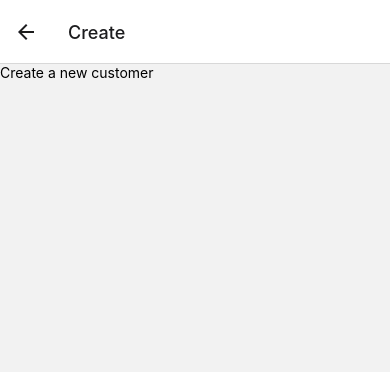
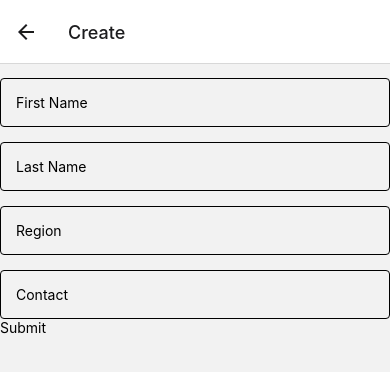
Before and after one commit to DonatellaC/customer-relationship-management, a React Native app: screen /Create in a window 390 px wide. Shown: the top 372 px of the page. Built offline with nearby package versions, Linux system fonts and the light colour scheme.

Commit message:
feat: added form structure

```diff
--- /dev/null
+++ b/src/components/Form/Form.js
@@ -0,0 +1,82 @@
+import React from "react";
+import {
+  StyleSheet,
+  View,
+  Text,
+  TextInput,
+  TouchableOpacity,
+} from "react-native";
+import { useUpdateFields } from "../../features/hooks.js";
+import formStyles from "./styles";
+
+const Form = ({ disabled = false, onSubmit }) => {
+  const styles = StyleSheet.create(formStyles());
+  const { fields, setFormField } = useUpdateFields();
+
+  const { firstName, lastName, region, contact } = fields;
+
+  return (
+    <View style={styles.container}>
+      <TextInput
+        key={"firstName"}
+        placeholder="First Name"
+        value={firstName}
+        style={{
+          borderWidth: 1,
+          borderColor: "black",
+          borderRadius: 4,
+          padding: 15,
+        }}
+        onChangeText={(v) => setFormField("firstName", v)}
+      />
+
+      <View style={{ height: 15, width: "100%" }}></View>
+
+      <TextInput
+        key={"lastName"}
+        placeholder="Last Name"
+        value={lastName}
+        style={{
+          borderWidth: 1,
+          borderColor: "black",
+          borderRadius: 4,
+          padding: 15,
+        }}
+        onChangeText={(v) => setFormField("lastName", v)}
+      />
+      <View style={{ height: 15, width: "100%" }}></View>
+
+      <TextInput
+        key={"region"}
+        placeholder="Region"
+        value={region}
+        style={{
+          borderWidth: 1,
+          borderColor: "black",
+          borderRadius: 4,
+          padding: 15,
+        }}
+        onChangeText={(v) => setFormField("region", v)}
+      />
+      <View style={{ height: 15, width: "100%" }}></View>
+      <TextInput
+        key={"contact"}
+        placeholder="Contact"
+        value={contact}
+        style={{
+          borderWidth: 1,
+          borderColor: "black",
+          borderRadius: 4,
+          padding: 15,
+        }}
+        onChangeText={(v) => setFormField("contact", v)}
+      />
+
+      <TouchableOpacity onPress={onSubmit}>
+        <Text>Submit</Text>
+      </TouchableOpacity>
+    </View>
+  );
+};
+
+export default Form;
--- /dev/null
+++ b/src/components/Form/styles.js
@@ -0,0 +1,13 @@
+import { StyleSheet } from "react-native";
+
+const stylesFn = () => {
+  return StyleSheet.create({
+    container: {
+      backgrounColor: "#ddd",
+      color: "red",
+      paddingTop: 14,
+    },
+  });
+};
+
+export default stylesFn;
--- /dev/null
+++ b/src/features/CreateNewCustomer/index.js
@@ -0,0 +1,12 @@
+import { View } from "react-native";
+import Form from "../../components/Form/Form";
+
+const CreateNewCustomer = () => {
+  return (
+    <View>
+      <Form />
+    </View>
+  );
+};
+
+export default CreateNewCustomer;
--- /dev/null
+++ b/src/features/hooks.js
@@ -0,0 +1,16 @@
+export const useUpdateFields = () => {
+  const fields = {
+    firstName: "",
+    lastName: "",
+    region: "",
+    contact: "",
+  };
+
+  return {
+    fields,
+    setFormField: (field, value) => {
+      console.log(`Updating field ${field} to ${value}`);
+      fields[field] = value;
+    },
+  };
+};
--- a/src/screens/NewCustomer.js
+++ b/src/screens/NewCustomer.js
@@ -1,9 +1,14 @@
-import { View, Text } from "react-native";
+// import { View, Text } from "react-native";
+
+// export default function NewCustomer() {
+//   return (
+//     <View>
+//       <Text>Create a new customer</Text>
+//     </View>
+//   );
+// }
+import CreateNewCustomer from "../features/CreateNewCustomer/index";
 
 export default function NewCustomer() {
-  return (
-    <View>
-      <Text>Create a new customer</Text>
-    </View>
-  );
+  return <CreateNewCustomer />;
 }
```
Also changed, not shown: package.json (+4 -3 lines), 1 other file (tests, documents, lock files or other folders).
